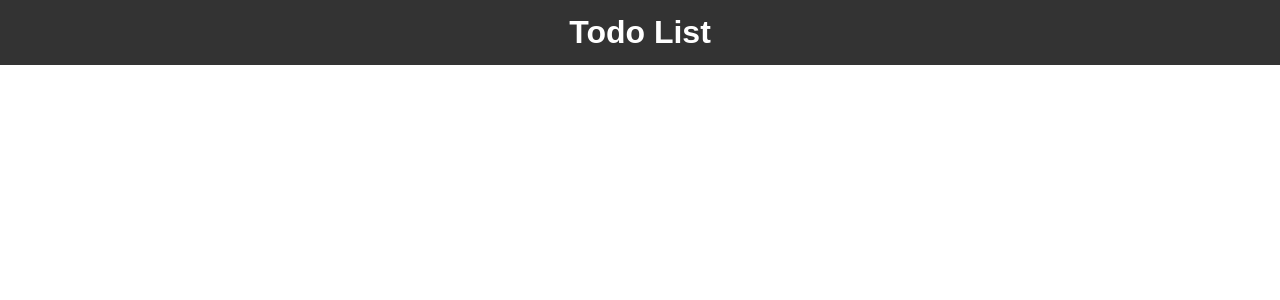
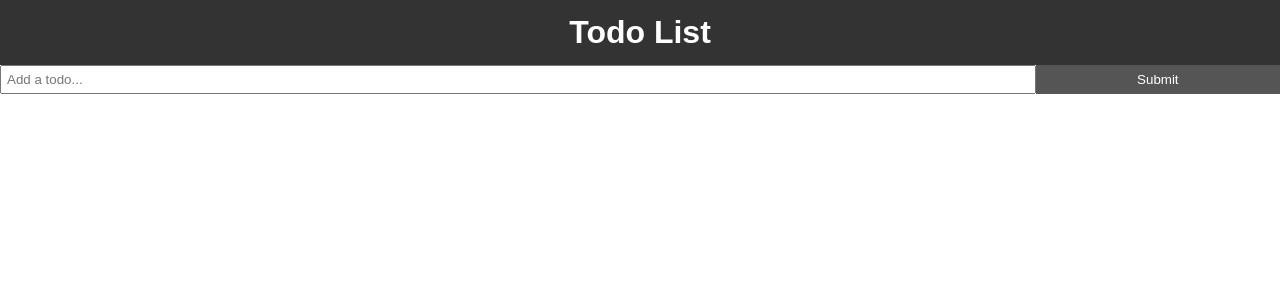
Before and after one commit to rkhan888/angular-todolist, an Angular app: page / in a window 1280 px wide. Shown: the top 300 px of the page. Built offline with nearby package versions, Linux system fonts and the light colour scheme; no server answers.

Commit message:
created add todo feature

```diff
--- /dev/null
+++ b/src/app/components/add-todo/add-todo.component.css
@@ -0,0 +1,12 @@
+.form {
+    display: flex;
+  }
+
+  .form input[type='text'] {
+    flex: 10;
+    padding: 5px;
+  }
+
+  .form input[type='submit'] {
+    flex: 2;
+  }
--- /dev/null
+++ b/src/app/components/add-todo/add-todo.component.html
@@ -0,0 +1,4 @@
+<form class="form" (ngSubmit)="onSubmit()">
+    <input type="text" name="myTitle" [(ngModel)]="myTitle" placeholder="Add a todo...">
+    <input type="submit" value="Submit" class="btn">
+</form>
--- /dev/null
+++ b/src/app/components/add-todo/add-todo.component.ts
@@ -0,0 +1,29 @@
+import { Component, OnInit, Output, EventEmitter } from '@angular/core';
+
+@Component({
+  selector: 'app-add-todo',
+  templateUrl: './add-todo.component.html',
+  styleUrls: ['./add-todo.component.css']
+})
+export class AddTodoComponent implements OnInit {
+
+  @Output()
+  addTodo:EventEmitter<any> = new EventEmitter();
+
+  myTitle!:string;
+
+  constructor() { }
+
+  ngOnInit(): void {
+  }
+
+  onSubmit(){
+    const todo = {
+      title: this.myTitle,
+      completed: false  //since it is a new todo, by default should be false
+    }
+
+    //make sure to catch it in <add-todo> tag
+    this.addTodo.emit(todo);
+  }
+}
--- a/src/app/components/todos/todos.component.html
+++ b/src/app/components/todos/todos.component.html
@@ -1,3 +1,5 @@
+<app-add-todo (addTodo)="addTodo($event)"></app-add-todo>
+
 <app-todo-item *ngFor = "let mytodo of todos" [todoInput]="mytodo"
     (deleteTodoEvent)="deleteTodo($event)"
 >
--- a/src/app/components/todos/todos.component.ts
+++ b/src/app/components/todos/todos.component.ts
@@ -28,4 +28,13 @@ export class TodosComponent implements OnInit {
     this.todoService.deleteTodo(todo).subscribe();
   }
 
+  addTodo(todo:Todo){
+    this.todoService.addTodo(todo).subscribe(t => {
+      this.todos.push(t); //once add to the server, add it to our list as well
+      console.log(todo);
+    });
+
+
+  }
+
 }
--- a/src/app/services/todo.service.ts
+++ b/src/app/services/todo.service.ts
@@ -37,4 +37,8 @@ export class TodoService {
     return this.client.delete(url, httpOptions);
   }
 
+  addTodo(todo:Todo) : Observable<Todo> {
+    return this.client.post<Todo>(this.todosUrl, todo, httpOptions);
+  }
+
 }
```
Also changed, not shown: src/app/app.module.ts (+6 -2 lines), 1 other file (tests, documents, lock files or other folders).
